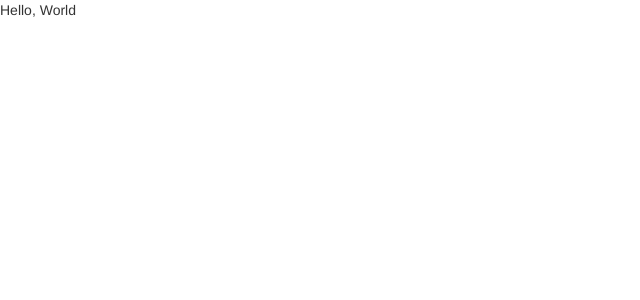
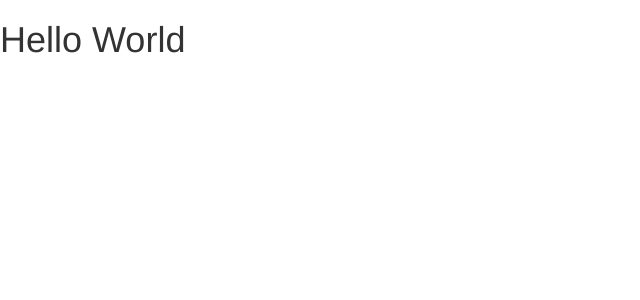
Before and after one commit to CharlyMartin/react-flats, a React app: page / in a window 1280 px wide. Shown: the top 300 px of the page, without its empty margins (0-640 px from the left). Built offline with nearby package versions, Linux system fonts and the light colour scheme.

Commit message:
app.jsx ready

```diff
--- /dev/null
+++ b/src/components/app.jsx
@@ -0,0 +1,11 @@
+import React, { Component } from 'react';
+
+class App extends Component {
+
+  render() {
+    return (<h1>Hello World</h1>);
+  };
+
+}
+
+export default App;
--- a/src/index.jsx
+++ b/src/index.jsx
@@ -1,11 +1,8 @@
 import React from 'react';
 import ReactDOM from 'react-dom';
 
+import App from "./components/app.jsx"
+
 import '../assets/stylesheets/application.scss';
 
-const Hello = props => <div>Hello, {props.name}</div>;
-
-const root = document.getElementById('root');
-if (root) {
-  ReactDOM.render(<Hello name="World" />, root);
-}
+ReactDOM.render(<App />, document.getElementById('root'));
```
